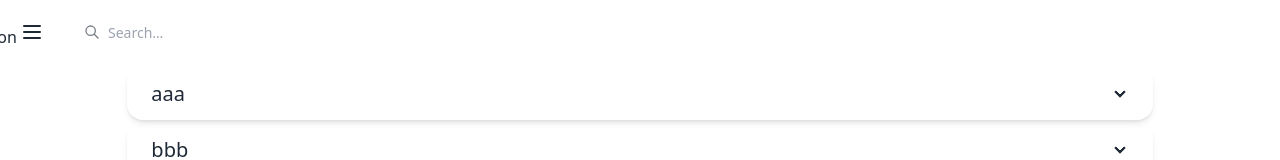
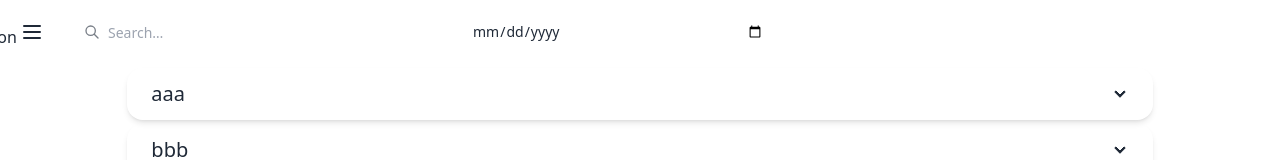
Before and after one commit to idealjs/to-done, a Next.js app: page /workspace/1 in a window 1280 px wide. Shown: the top 160 px of the page. Built offline with nearby package versions, Linux system fonts and the light colour scheme; no server answers.

Commit message:
feat: Add date picker

```diff
--- a/src/features/Navbar/index.tsx
+++ b/src/features/Navbar/index.tsx
@@ -3,7 +3,7 @@ import Search from "../../components/Search";
 const Navbar = () => {
   return (
     <nav className="navbar w-full">
-      <div className="flex flex-1 md:gap-1 lg:gap-2">
+      <div className="flex-1 md:gap-1 lg:gap-2">
         <span className="tooltip tooltip-bottom before:text-xs" data-tip="Menu">
           <label
             htmlFor="workspace-drawer"
@@ -26,7 +26,11 @@ const Navbar = () => {
             </svg>
           </label>
         </span>
-        <Search searchId="globalSearchId" className="hidden lg:block" />
+        <Search searchId="globalSearchId" className="hidden md:block" />
+        <input
+          type="date"
+          className="input w-full max-w-xs pl-4 pr-3 py-2 border-0 input-md h-10"
+        />
       </div>
     </nav>
   );
```
